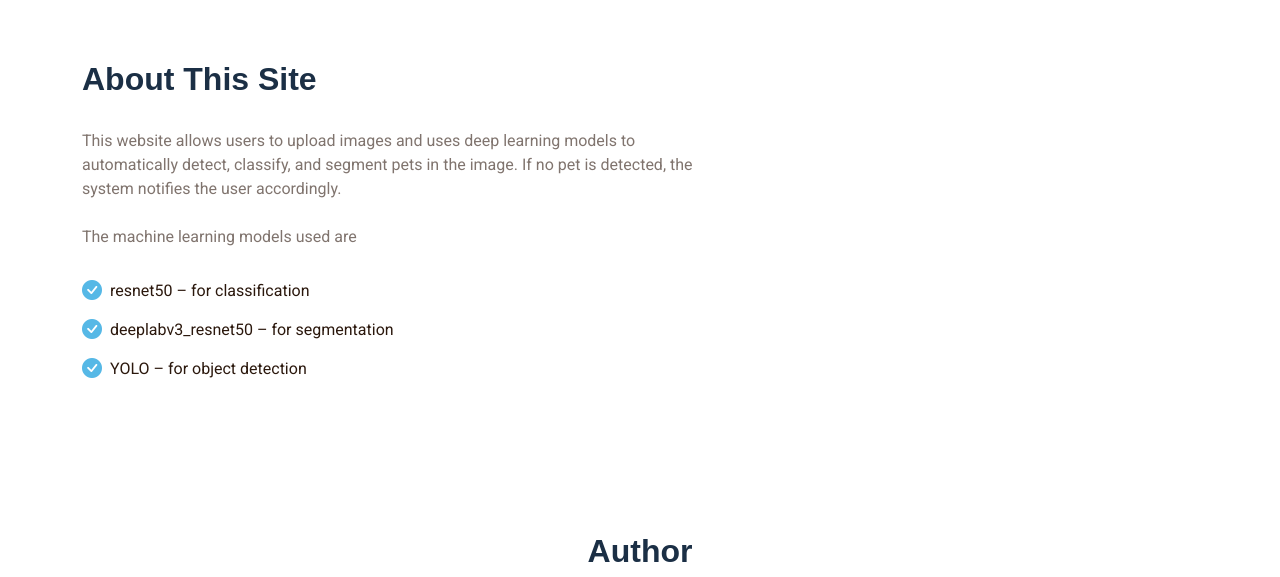
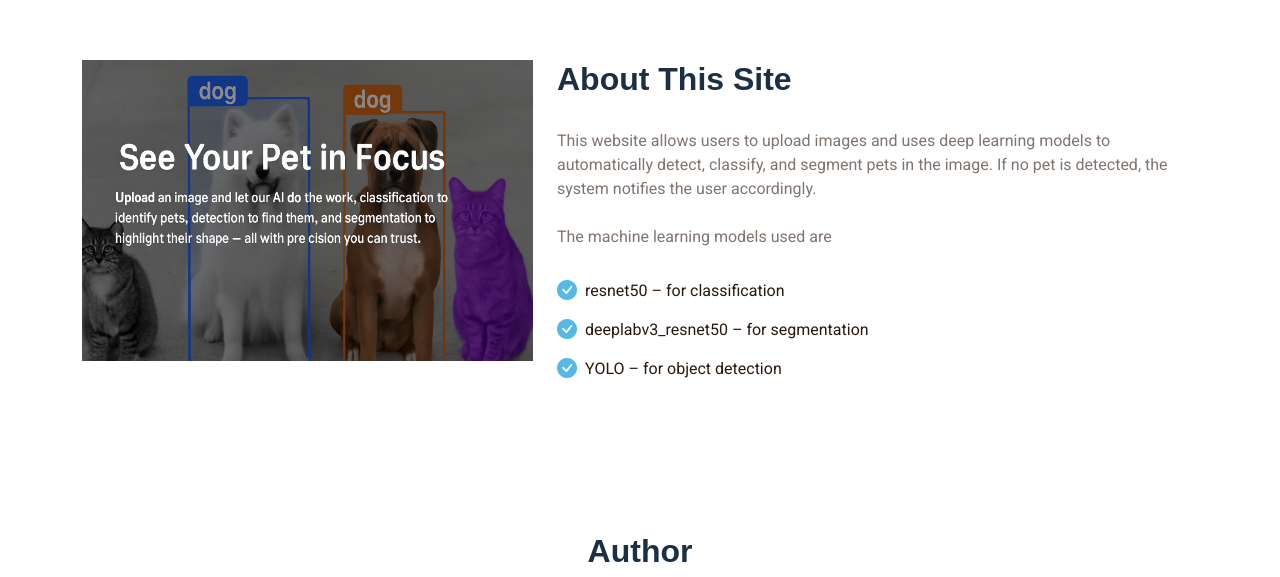
Before and after one commit to YehiaHany/Knights_Lab_Full_Stack_Internship_Assessment, a Flask app: page /about in a window 1280 px wide. Shown: the part 304-881 px from the top of the page. Run offline with Flask 3, Linux system fonts and the light colour scheme; some libraries are stand-ins or nearby versions.

Commit message:
changing_mind

```diff
--- a/website/templates/about.html
+++ b/website/templates/about.html
@@ -22,6 +22,9 @@
   <section id="about" class="about section">
     <div class="container">
       <div class="row gy-4" data-aos="fade-up" data-aos-delay="100">
+        <div class="col-lg-5">
+          <img src="{{url_for('static',filename='assets/img/about.jpg')}}" class="img-fluid" alt="" />
+        </div>
         <div class="col-lg-7" data-aos="fade-up" data-aos-delay="200">
           <div class="content">
             <h3>About This Site</h3>
```
